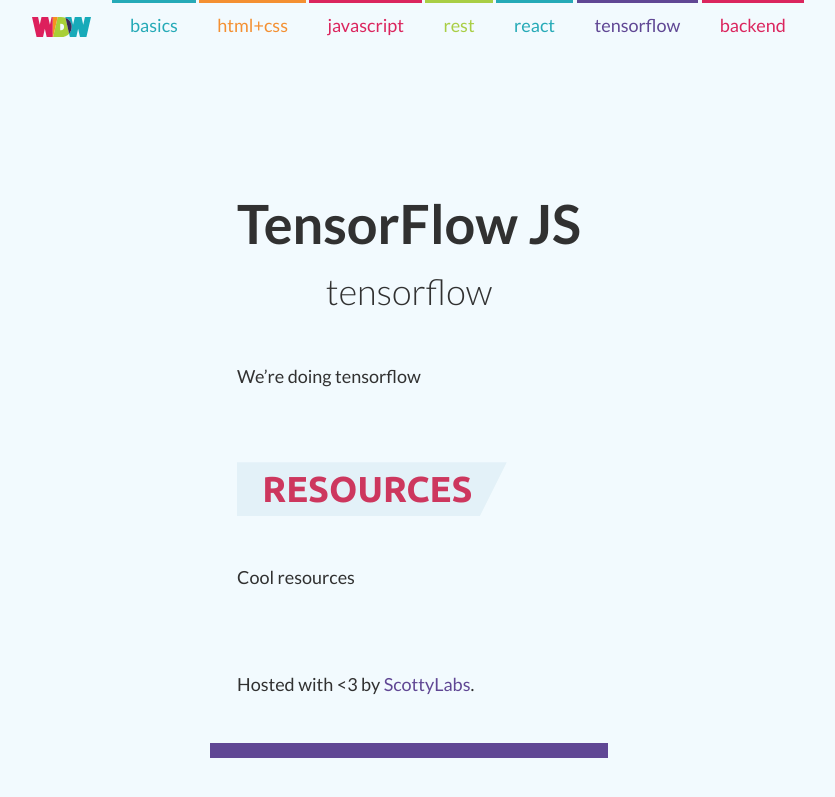
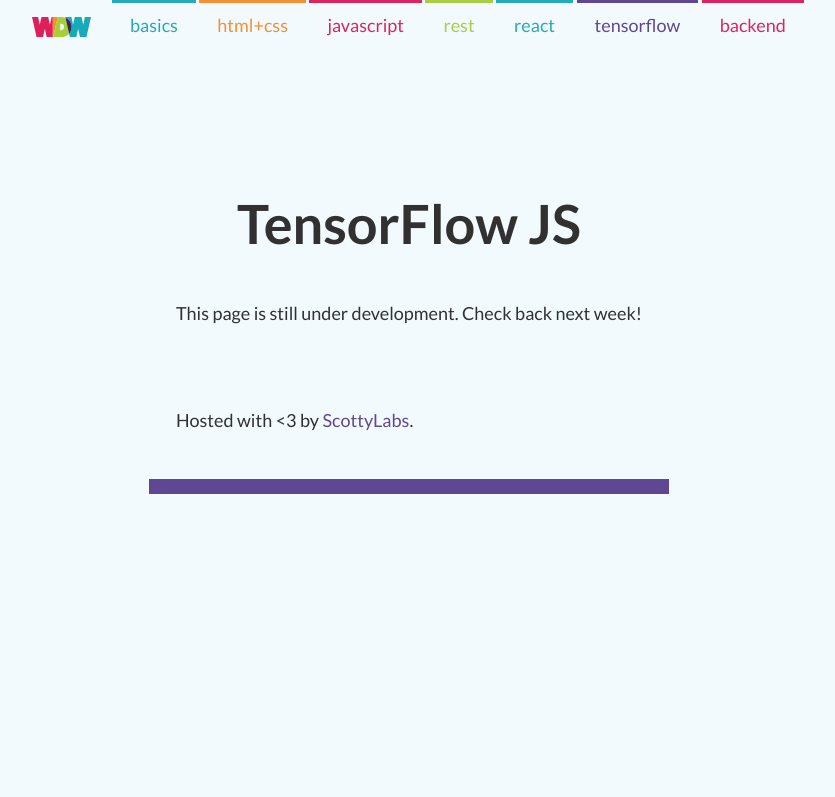
Before and after one commit to ScottyLabs/wdw, a Jekyll site: the page built from tensorflow/index.md, in a window 1280 px wide. Shown: the top 797 px of the page, without its empty margins (231-1066 px from the left). Built offline with Jekyll 4.4.1, drawn with Linux system fonts in a browser that asks for light colours; nearby versions of some CDN libraries.

Commit message:
additional changes

```diff
--- a/_config.yml
+++ b/_config.yml
@@ -18,7 +18,7 @@ sass:
 permalink: pretty
 
 # custom configuration
-registration_link: https://docs.google.com/forms/d/e/1FAIpQLSeR5Zwwo2hIszTzXC_oohsBylDHh0V2qf7CjVq5jRppu4ZGow/viewform?usp=sf_link
+registration_link: https://docs.google.com/forms/d/e/1FAIpQLSfdYTwzcXDepDaoiVAstNKPndNjDHgSYnnWDQMsyhhN2BxcnA/viewform?usp=sf_link
 
 # The order that pages should be displayed int the menu bar
 wdw_pages:
--- a/tensorflow/index.md
+++ b/tensorflow/index.md
@@ -6,11 +6,4 @@ subject: tensorflow
 
 # TensorFlow JS
 
-###### tensorflow
-
-We're doing tensorflow
-
-
-## Resources
-
-Cool resources
+This page is still under development. Check back next week!
```
Also changed, not shown: index.md (+2 -2 lines).
